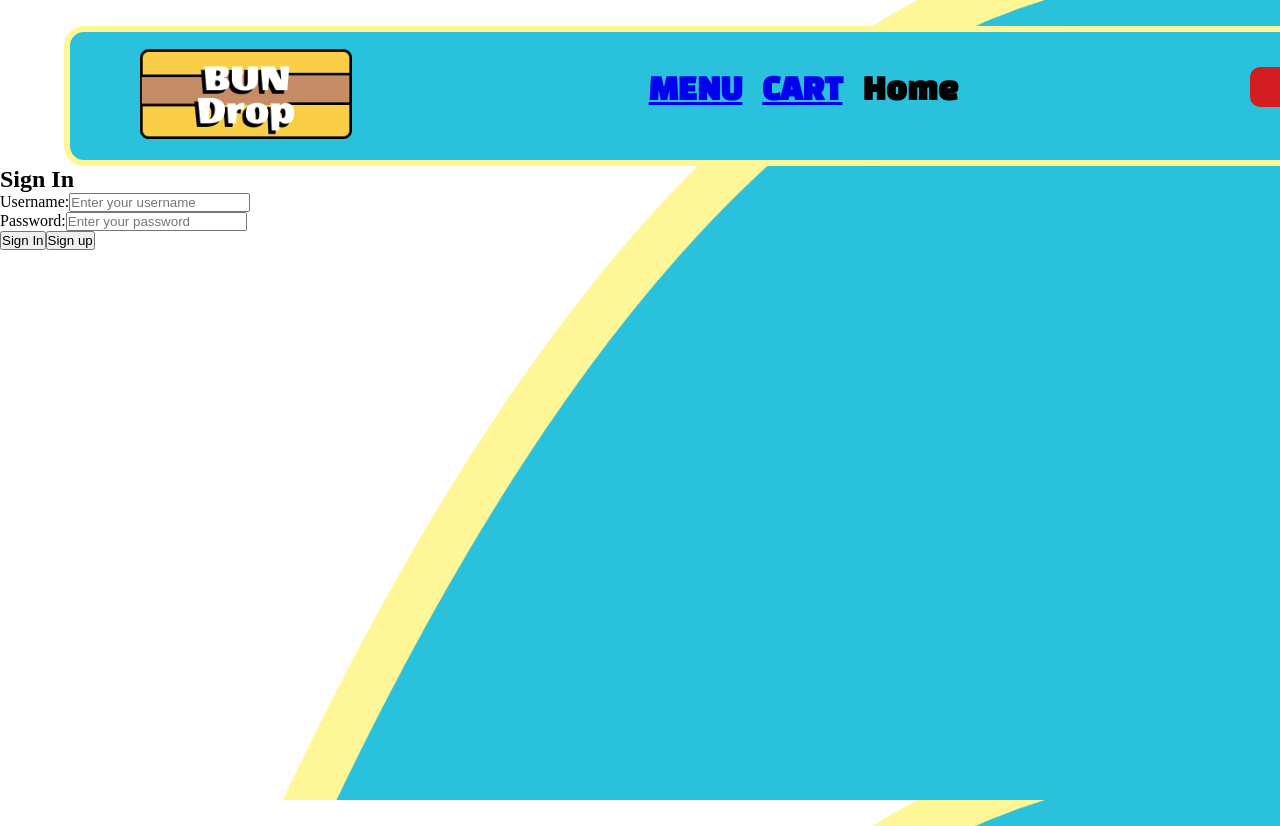
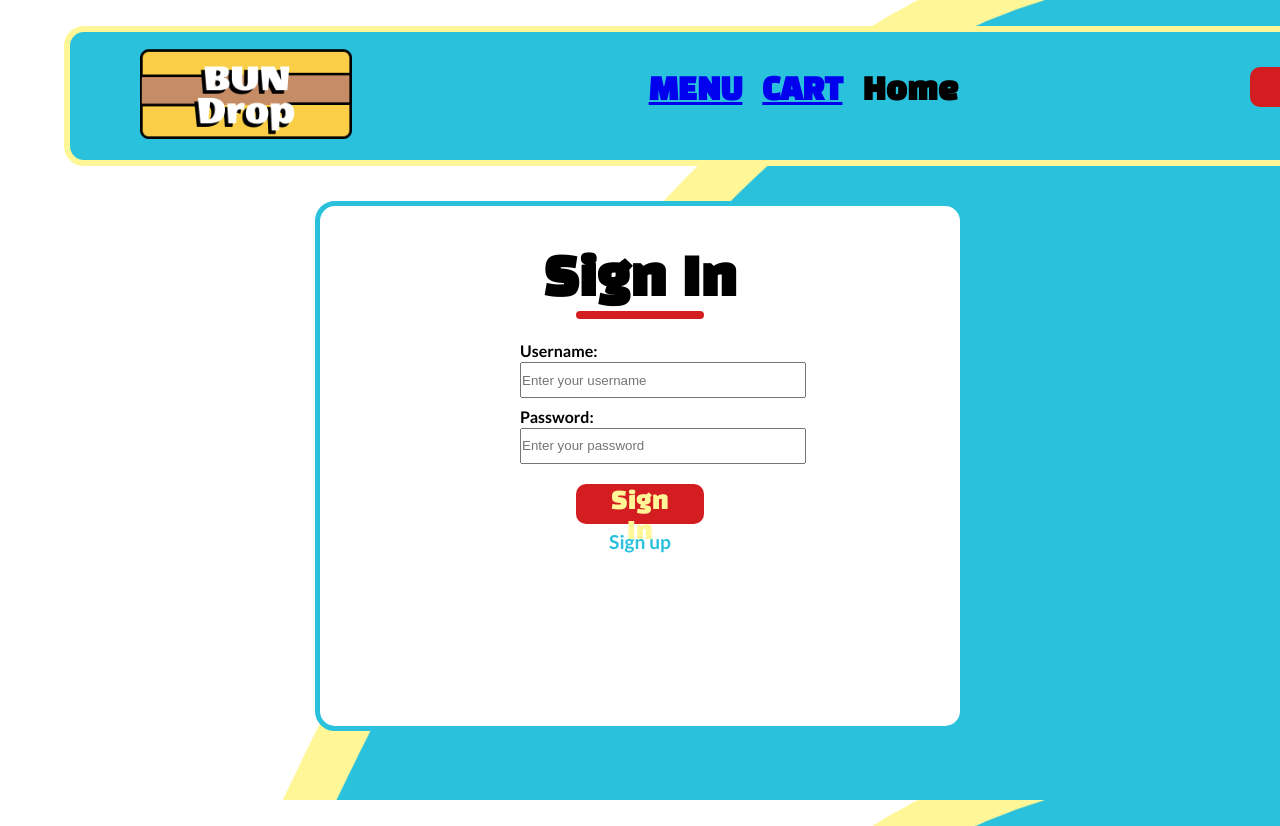
Before and after one commit to NorahBin/bun-drop, a React (Vite) app: page /signinpage in a window 1280 px wide. Shown: the top 826 px of the page. Built offline with nearby package versions, Linux system fonts and the light colour scheme.

Commit message:
sign up/sign in design

```diff
--- a/src/App.css
+++ b/src/App.css
@@ -35,7 +35,7 @@ body {
   border: 6px solid #fff797;
 }
 
-.home-text{
+.home-text {
   font-size: 30px;
   font-family: "Black Han Sans";
 }
@@ -57,8 +57,7 @@ body {
   font-family: "Black Han Sans";
 }
 
-
-.favorites-text{
+.favorites-text {
   font-size: 30px;
   font-family: "Black Han Sans";
 }
@@ -67,7 +66,6 @@ body {
   font-size: 30px;
   font-family: "Black Han Sans";
 }
-
 
 .sign-in {
   border: none;
@@ -82,17 +80,13 @@ body {
   font-family: "Black Han Sans";
 }
 
-
-
 /* .navbar-underline {
   width: 100%;
   height: 4px;
   /* background-color: #fff797;  */
 /* } */
 
-
 /* ------------------------------------------------- */
-
 
 /* LandingPageCards.jsx */
 
@@ -112,8 +106,6 @@ body {
   border: #29c1db solid 5px;
 }
 
-
-
 .burger-pic {
   height: 70%;
   width: 70%;
@@ -127,19 +119,16 @@ body {
   font-weight: 400;
 }
 
-.landing-page-description-text{
+.landing-page-description-text {
   font-family: "Lato";
   color: black;
-
 }
-
 
 .landing-page-red-line {
   background-color: #d31d21;
   width: 50%;
   height: 1%;
 }
-
 
 /* *-------------------------------------------* */
 
@@ -153,14 +142,12 @@ body {
 .most-popular-text {
   font-family: "Black Han Sans";
   font-weight: 900;
-  font-size:380%;
+  font-size: 380%;
   margin-left: 10%;
 }
 
-.stripes-image{
-
+.stripes-image {
 }
-
 
 .red-line-most-popular {
   background-color: #d31d21;
@@ -191,7 +178,6 @@ body {
   left: 2.5%;
 }
 
-
 .previous-button {
   width: 70px;
   height: 70px;
@@ -201,7 +187,6 @@ body {
   border-radius: 50%;
   margin-left: 1%;
 }
-
 
 .arrow-icon {
   font-size: 48px;
@@ -220,9 +205,8 @@ body {
   background-color: #d31d21;
 
   border-radius: 50%;
-margin-right:2%;
+  margin-right: 2%;
 }
-
 
 .circle-container {
   display: flex;
@@ -231,7 +215,6 @@ margin-right:2%;
   padding-bottom: 1%;
   gap: 3%;
 }
-
 
 .image-circles {
   display: flex;
@@ -245,9 +228,6 @@ margin-right:2%;
   border: 6px solid #fff797;
   border-radius: 50%; /* to make it a circle */
 }
-
-
-
 
 /* *-------------------------------------------* */
 
@@ -267,7 +247,6 @@ margin-right:2%;
   margin-right: 5%;
 }
 
-
 .menu-text-container {
   margin-top: 10px;
   display: flex;
@@ -276,20 +255,16 @@ margin-right:2%;
   color: white;
   font-family: "Black Han Sans";
 
-
   /* justify-content: space-around; */
 }
 
-
-.all-text{
-
+.all-text {
   margin-top: 0.5%;
   padding-left: 10px;
 }
 
-.burger-text{
+.burger-text {
   margin-top: 0.5%;
-
 }
 
 .menu-all-button {
@@ -301,7 +276,6 @@ margin-right:2%;
   padding-left: 2%;
 }
 
-
 .menu-burger-button {
   font-family: "Black Han Sans";
   font-size: 35px;
@@ -309,7 +283,6 @@ margin-right:2%;
   background-color: #d31d21;
   border: none;
 }
-
 
 .menu-sides-button {
   font-family: "Black Han Sans";
@@ -320,7 +293,6 @@ margin-right:2%;
   margin-top: 10px;
 }
 
-
 .menu-drink-button {
   font-family: "Black Han Sans";
   font-size: 35px;
@@ -329,7 +301,6 @@ margin-right:2%;
   border: none;
   margin-top: 1%;
 }
-
 
 .menu-dessert-button {
   font-family: "Black Han Sans";
@@ -340,15 +311,9 @@ margin-right:2%;
   margin-top: 0.6%;
 }
 
-
-
-
-
 .yellow-active {
   color: #fff797;
 }
-
-
 
 .white-line {
   height: 50px;
@@ -370,8 +335,6 @@ margin-right:2%;
   font-size: 45px;
   margin-top: 0.5%;
 }
-
-
 
 .dessert-icon {
   font-size: 60px;
@@ -408,7 +371,7 @@ margin-right:2%;
   width: 60%;
 }
 
-.menu-description{
+.menu-description {
   font-family: "Lato";
   font-size: 1.2rem;
   text-align: center;
@@ -419,15 +382,12 @@ margin-right:2%;
   height: 2px;
 }
 
-
 .menu-red-line {
   background-color: #d31d21;
   width: 50%;
   height: 0.6vh;
   border-radius: 30px;
 }
-
-
 
 .menu-order-button {
   margin-left: 80px;
@@ -441,7 +401,7 @@ margin-right:2%;
   background-color: #d31d21;
   color: #fff797;
   font-size: 1.5vw;
-  font-family: "Black Han Sans"
+  font-family: "Black Han Sans";
 }
 
 .menu-text-title {
@@ -449,24 +409,21 @@ margin-right:2%;
   font-size: 2vw;
   color: black;
   border: none;
-  margin-top:-10%;
+  margin-top: -10%;
 }
 
-.menu-price-container{
+.menu-price-container {
   display: flex;
   font-family: "Lato";
   font-size: 1.3rem;
   gap: 10px;
-
 }
 
-.menu-price{
-
+.menu-price {
 }
-.menu-price-text{
+.menu-price-text {
   font-weight: bold;
 }
-
 
 /* *-------------------------------------------* */
 
@@ -495,7 +452,6 @@ margin-right:2%;
 
 } */
 
-
 .burger-pic {
   height: 70%;
   width: 70%;
@@ -520,7 +476,6 @@ padding-bottom: 2%;
   border-radius: 20px;
 }
 
-
 .order-title {
   text-align: center;
   margin-top: 6%;
@@ -531,7 +486,7 @@ padding-bottom: 2%;
 .red-line-orders {
   margin-left: 40%;
   background-color: #d31d21;
-  height: 0.6vh;
+  height: 1vh;
   width: 20%;
   border-radius: 20px;
   margin-top: -1%;
@@ -550,7 +505,6 @@ padding-bottom: 2%;
   font-size: 1.5rem;
 } */
 
-
 .order-delete-button {
   display: flex;
   align-items: center;
@@ -562,7 +516,6 @@ padding-bottom: 2%;
   margin-left: 4%;
   margin-right: 16%;
 }
-
 
 /* .order-delete-button{
 
@@ -593,7 +546,6 @@ padding-bottom: 2%;
   }
 }
 
-
 .cart-total-price-container {
   display: flex;
   gap: 20px;
@@ -610,32 +562,30 @@ padding-bottom: 2%;
   font-family: "Lato";
 }
 
-
 .cart-price {
   font-size: 20px;
   margin-top: 5px;
 }
 
-.order-price-container{
+.order-price-container {
   display: flex;
   justify-content: space-between;
   align-items: center;
   flex-grow: 1;
 }
 
-.order-quantity{
+.order-quantity {
   width: 6%;
-  border:none;
-  background-color:lightgrey;
+  border: none;
+  background-color: lightgrey;
   border-radius: 10px;
   text-align: center;
   font-weight: bold;
   font-size: 1rem;
   margin-right: 3%;
-
 }
 
-.order-grey-line{
+.order-grey-line {
   width: 64%;
   height: 3px;
   background-color: rgba(195, 195, 195, 0.3);
@@ -643,11 +593,9 @@ padding-bottom: 2%;
   margin-left: 11%;
 }
 
-
 .delete-icon {
   font-size: 24px;
   text-align: center;
-
 }
 
 .cart-pay-button {
@@ -690,7 +638,6 @@ text-align: center;
   font-family: "Black Han Sans";
 }
 
-
 .redline-checkout {
   margin-left: 38%; /* Adjusted for responsiveness */
   margin-right: 10%; /* Adjusted for responsiveness */
@@ -702,16 +649,11 @@ text-align: center;
   margin-bottom: 2%;
 }
 
-
-
-
-
 .checkout-item-container {
   display: flex;
   flex-wrap: wrap; /* Allow items to wrap to the next line */
   padding: 10px; /* Adjusted for smaller screens */
 }
-
 
 .checkout-quantity {
   width: 4%; /* Adjusted for smaller screens */
@@ -726,7 +668,6 @@ text-align: center;
   border: none;
   pointer-events: none;
 }
-
 
 .checkout-name-price-container {
   display: flex;
@@ -765,26 +706,22 @@ text-align: center;
   /* margin-left: 63%; */
 }
 
-.checkout-total-price-title{
+.checkout-total-price-title {
   font-family: "Lato";
   font-weight: bold;
   font-size: 20px;
-
 }
 
-.checkout-price-text{
+.checkout-price-text {
   font-family: "Lato";
   font-size: 20px;
 }
-
 
 .checkout-pay-container {
   margin-left: 7%;
   margin-bottom: 5%;
   margin-top: 3%;
 }
-
-
 
 /* *-------------------------------------------* */
 /* paymentcomponent.jsx */
@@ -826,7 +763,6 @@ text-align: center;
   margin: 0 10px;
 }
 
-
 /*
 .checkout-circle-button {
   width: 20px;
@@ -839,11 +775,7 @@ text-align: center;
 
 .checkout-circle-button.selected {
   border: 5px solid rgba(51, 53, 54, 1);
-
-
-
 }
-
 
 .swish-text {
   padding-right: 2%;
@@ -950,7 +882,6 @@ text-align: center;
   height: 30px;
   margin-bottom: 3%;
   border: lightgrey solid 2px;
-
 }
 
 .card-pay-button {
@@ -966,25 +897,115 @@ text-align: center;
   border-radius: 10px;
 }
 
-
 .input-error-text,
 .card-number-error-text,
 .card-name-error-text,
 .date-error-text,
 .cvv-error-text {
   color: red;
-  font-size: 10px;
+  font-size: 80%;
 }
 
 .error-text-container {
-
   margin-top: -9%;
   margin-left: 1%;
 }
 
+/* *-------------------------------------------* */
+
+/* Sign-up/sign in */
+.auth-container {
+  display: flex;
+  justify-content: center;
+  align-items: center;
+  height: 75vh; /* Full height of the viewport */
+}
+
+.auth-box {
+  display: flex;
+  flex-direction: column;
+  align-items: center;
+  width: 50vw;
+  height: 65vh;
+  background-color: white;
+  border: #29c1db solid 5px;
+  border-radius: 20px;
+}
+
+.auth-text {
+  text-align: center;
+  margin-top: 7%;
+  font-size: 4vw;
+  font-family: "Black Han Sans";
+}
+
+.auth-redline {
+  width: 10vw;
+  border-radius: 20px;
+  background-color: #d31d21;
+  height: 1vh;
+  margin-top: -0.6%;
+}
+
+.input-container {
+  display: flex;
+  flex-direction: column;
+  margin-top: 7%;
+  font-family: "Lato";
+  gap: 2px;
+}
+
+.input-text {
+  font-weight: 600;
+}
+
+.input-field {
+  height: 4vh;
+  width: 22vw;
+}
+
+.button-container {
+  display: flex;
+  flex-direction: column;
+  align-items: center;
+}
+
+.auth-button {
+  text-align: center;
+  margin-top: 7%;
+  height: 5vh;
+  width: 10vw;
+  background-color: #d31d21;
+  color: #fff797;
+  border: none;
+  border-radius: 10px;
+  font-size: 150%;
+  padding: 3px 20px 0px 20px; /* top right bottom left */
+  font-family: "Black Han Sans";
+}
+
+.link {
+  text-decoration: none;
+  display: flex;
+  justify-content: center;
+  margin-top: 2%;
+}
+
+.link:hover .link-text {
+  text-decoration: underline;
+}
+
+.link-text {
+  font-family: "Lato";
+  font-weight: bold;
+  font-size: 1.2rem;
+  color: rgba(41, 193, 219, 1);
+  transition: color 0.3s ease; /* Smooth color transition on hover */
+}
+
+
 
 /* *-------------------------------------------* */
-
 
 
 /* .navbar-underline {
@@ -1014,8 +1035,6 @@ body {
 
 } */
 
-
-
 .total-price-container {
   display: flex;
   gap: 20px;
@@ -1024,16 +1043,10 @@ body {
   /* margin-left: 63%; */
 }
 
-
-
-
-
 .background-pic {
   width: 100%;
   height: calc(100vh - 130px);
 }
-
-
 
 .conformation-container {
   min-height: 50vh;
@@ -1059,33 +1072,9 @@ body {
   margin-top: 20px;
 }
 
-
-
-
-
-
-
-
-
-
-
-
-
-
-
-
-
-
-
-
 .circle.active {
   background-color: #d31d21;
 }
-
-
-
-
-
 
 .right-arrow-icon {
   font-size: 40px;
@@ -1097,11 +1086,6 @@ body {
   border: 6px solid #fff797;
 
 } */
-
-
-
-
-
 
 .all-button {
   font-family: "Black Han Sans";
@@ -1115,37 +1099,15 @@ body {
   color: #fff797;
 }
 
-
-
-
-
-
-
-
-
-
-
 .order-button {
   margin-left: 80px;
   margin-bottom: 20px;
 }
 
-
-
-
-
-
-
-
-
 .grey-line {
   background-color: grey;
   height: 2px;
 }
-
-
-
-
 
 .quantity-input {
   display: flex;
@@ -1206,10 +1168,6 @@ body {
   width: 2px;
 }
 
-
-
-
-
 .pay-button {
   border: none;
   border-radius: 10px;
@@ -1228,28 +1186,9 @@ body {
   font-size: 10px;
 }
 
-
-
-
-
-
-
-
-
 .swish-input:focus {
   border: lightgrey solid 1px;
 }
-
-
-
-
-
-
-
-
-
-
-
 
 .order-name-price-container {
   display: flex;
@@ -1265,27 +1204,14 @@ body {
 
 } */
 
-
-
-
 /* .checkout-name-price-container {
   display: flex;
   justify-content: space-between;
 } */
 
-
-
-
-
-
-
 .checkout-circle-button.active {
   border: 6px solid rgba(51, 53, 54, 1); /* Adjust as needed */
 }
-
-
-
-
 
 .card-input {
   /* width: 45%;
@@ -1312,7 +1238,6 @@ body {
   width: 45%; */
 }
 
-
 .card-error-container {
   display: flex;
   justify-content: space-between;
@@ -1321,16 +1246,11 @@ body {
 .card-error-text {
 }
 
-
-
 .pay-button-error-text {
   color: red;
   font-size: 10px;
 }
 
-
-
-
 .checkout-circle-button.active {
   border: 2px solid black;
 }
--- a/src/components/PaymentComponent.jsx
+++ b/src/components/PaymentComponent.jsx
@@ -98,7 +98,7 @@ function PaymentComponent({ user }) {
 
   const handlePaymentSuccess = () => {
     clearCart();
-    navigate("/confirmationpage");
+    navigate("/conformationpage");
   };
 
   const clearCart = () => {
--- a/src/components/SignInComponent.jsx
+++ b/src/components/SignInComponent.jsx
@@ -1,17 +1,12 @@
-
 import { NavLink } from "react-router-dom";
-
 import React, { useState } from "react";
 import { useNavigate } from "react-router-dom";
 
-//tar setUser som en prop för att sätta user state
 function SignInComponent({ setUser }) {
   const [username, setUsername] = useState("");
   const [password, setPassword] = useState("");
   const navigate = useNavigate();
 
-
-  //Event handlers för username och password ändringar
   function handleUsernameChange(e) {
     setUsername(e.target.value);
   }
@@ -20,37 +15,24 @@ function SignInComponent({ setUser }) {
     setPassword(e.target.value);
   }
 
-
-  //Event handler för form submission
   async function handleSubmitForm(e) {
     e.preventDefault();
 
-
-    //End point för json databas
     const usersUrl = "http://localhost:3000/users";
 
     try {
-
-        //Hämtar user data från databasen
       const response = await fetch(usersUrl);
-      //Om response failar, visa error
       if (!response.ok) {
         throw new Error(`HTTP error! status: ${response.status}`);
       }
 
-
       const users = await response.json();
-
-
-      //Hittar user med matchande username
       const user = users.find((u) => u.name === username);
 
-
-      //Om username matchar, logga in användaren
       if (user && user.password === password) {
         console.log("User signed in successfully:", user);
-        setUser(user); // Sätter user state
-        navigate("/"); // Redirect till homepage
+        setUser(user);
+        navigate("/");
       } else {
         console.log("Invalid username or password");
       }
@@ -63,12 +45,17 @@ function SignInComponent({ setUser }) {
   }
 
   return (
-    <div>
-      <h2>Sign In</h2>
+    <div className="auth-container">
+      <div className="auth-box">
+        <h2 className="auth-text">Sign In</h2>
+        <div className="auth-redline"></div>
         <form onSubmit={handleSubmitForm}>
-        <div>
-          <label htmlFor="username">Username:</label>
+          <div className="input-container">
+            <label className="input-text" htmlFor="username">
+              Username:
+            </label>
             <input
+              className="input-field"
               type="text"
               id="username"
               placeholder="Enter your username"
@@ -76,9 +63,12 @@ function SignInComponent({ setUser }) {
               value={username}
             />
           </div>
-        <div>
-          <label htmlFor="password">Password:</label>
+          <div className="input-container" style={{ marginTop: "2%" }}>
+            <label className="input-text" htmlFor="password">
+              Password:
+            </label>
             <input
+              className="input-field"
               type="password"
               id="password"
               placeholder="Enter your password"
@@ -86,13 +76,127 @@ function SignInComponent({ setUser }) {
               value={password}
             />
           </div>
-        <button type="submit">Sign In</button>
-        <NavLink to="/signuppage">
-          <button >Sign up</button>
+          <div className="button-container">
+            <button className="auth-button" type="submit">
+              Sign In
+            </button>
+            <NavLink to="/signuppage" className="link">
+              <p className="link-text">Sign up</p>
             </NavLink>
+          </div>
         </form>
+      </div>
     </div>
   );
 }
 
 export default SignInComponent;
+
+// import { NavLink } from "react-router-dom";
+// import React, { useState } from "react";
+// import { useNavigate } from "react-router-dom";
+
+// //tar setUser som en prop för att sätta user state
+// function SignInComponent({ setUser }) {
+//   const [username, setUsername] = useState("");
+//   const [password, setPassword] = useState("");
+//   const navigate = useNavigate();
+
+//   //Event handlers för username och password ändringar
+//   function handleUsernameChange(e) {
+//     setUsername(e.target.value);
+//   }
+
+//   function handlePasswordChange(e) {
+//     setPassword(e.target.value);
+//   }
+
+//   //Event handler för form submission
+//   async function handleSubmitForm(e) {
+//     e.preventDefault();
+
+//     //End point för json databas
+//     const usersUrl = "http://localhost:3000/users";
+
+//     try {
+//       //Hämtar user data från databasen
+//       const response = await fetch(usersUrl);
+//       //Om response failar, visa error
+//       if (!response.ok) {
+//         throw new Error(`HTTP error! status: ${response.status}`);
+//       }
+
+//       const users = await response.json();
+
+//       //Hittar user med matchande username
+//       const user = users.find((u) => u.name === username);
+
+//       //Om username matchar, logga in användaren
+//       if (user && user.password === password) {
+//         console.log("User signed in successfully:", user);
+//         setUser(user); // Sätter user state
+//         navigate("/"); // Redirect till homepage
+//       } else {
+//         console.log("Invalid username or password");
+//       }
+//     } catch (error) {
+//       console.error("Could not fetch users:", error);
+//     }
+
+//     setUsername("");
+//     setPassword("");
+//   }
+
+//   return (
+//     <>
+//       <div className="sign-in-container">
+//         <div className="sign-in-box">
+//           <h2 className="sign-in-text">Sign In</h2>
+//           <div className="sign-in-redline"></div>
+//           <form onSubmit={handleSubmitForm}>
+//             <div>
+//               <div className="username-container">
+//                 <label className="username-text" htmlFor="username">
+//                   Username:
+//                 </label>
+//                 <input
+//                   className="username-input"
+//                   type="text"
+//                   id="username"
+//                   placeholder="Enter your username"
+//                   onChange={handleUsernameChange}
+//                   value={username}
+//                 />
+//               </div>
+//             </div>
+//             <div>
+//               <div className="password-container">
+//                 <label className="password-text" htmlFor="password">
+//                   Password:
+//                 </label>
+//                 <input
+//                   className="password-input"
+//                   type="password"
+//                   id="password"
+//                   placeholder="Enter your password"
+//                   onChange={handlePasswordChange}
+//                   value={password}
+//                 />
+//               </div>
+//             </div>
+//             <div className="sign-in-button-container">
+//               <button className="sign-in-button" type="submit">
+//                 Sign In
+//               </button>
+//               <NavLink to="/signuppage" className="sign-up-link">
+//                 <p className="sign-up-text">Sign up</p>
+//               </NavLink>
+//             </div>
+//           </form>
+//         </div>
+//       </div>
+//     </>
+//   );
+// }
+
+// export default SignInComponent;
--- a/src/components/SignUpComponent.jsx
+++ b/src/components/SignUpComponent.jsx
@@ -1,57 +1,146 @@
-import React from "react";
-import { useState } from "react";
+// import React from "react";
+// import { useState } from "react";
+
+// function SignUpComponent() {
+//   const [name, setName] = useState("");
+//   const [password, setPassword] = useState(""); // Add state for password
+
+//   function handleNameChange(e) {
+//     setName(e.target.value);
+//   }
+
+
+
+//   function handlePasswordChange(e) {
+
+//     setPassword(e.target.value);
+//   }
+
+//   function handleSubmitForm(e) {
+//     e.preventDefault();
+
+//     //Skicka vår nya user till en databas
+//     const postOptions = {
+//       method: "POST",
+//       headers: { "Content-Type": "application/json" },
+//       body: JSON.stringify({ name: name, password: password }), // Include password in the POST request
+//     };
+
+//     fetch("http://localhost:3000/users", postOptions);
+
+//     //Städa upp inputs
+//     setName("");
+//     setPassword("");
+//   }
+
+//   return (
+//     <>
+//       <div className="sign-up-container">
+//         <div className="sign-up-box">
+//           <h1 className="sign-up-text-title">Sign Up</h1>
+//           <div className="sign-up-redline"></div>
+
+//           <form onSubmit={handleSubmitForm}>
+//             <div className="sign-up-username-container">
+//               <h2>Username:</h2>
+//               <input
+//               className="sign-up-username-input"
+//                 type="text"
+//                 placeholder="Username"
+//                 onChange={handleNameChange}
+//                 value={name}
+//               />
+//             </div>
+
+//             <div className="sign-up-password-container">
+//               <h2>Password</h2>
+
+//               <input
+//               className="sign-up-password-input"
+//                 type="password"
+//                 placeholder="Password"
+//                 onChange={handlePasswordChange}
+//                 value={password}
+//               />
+//               <button className="register-button" type="submit">Register</button>
+//             </div>
+//           </form>
+//         </div>
+//       </div>
+//     </>
+//   );
+// }
+
+// export default SignUpComponent;
+import React, { useState } from "react";
 
 function SignUpComponent() {
   const [name, setName] = useState("");
-  const [password, setPassword] = useState(""); // Add state for password
+  const [password, setPassword] = useState("");
 
   function handleNameChange(e) {
     setName(e.target.value);
   }
 
-
-
   function handlePasswordChange(e) {
-
     setPassword(e.target.value);
   }
 
   function handleSubmitForm(e) {
     e.preventDefault();
 
-    //Skicka vår nya user till en databas
     const postOptions = {
       method: "POST",
       headers: { "Content-Type": "application/json" },
-      body: JSON.stringify({ name: name, password: password }), // Include password in the POST request
+      body: JSON.stringify({ name: name, password: password }),
     };
 
     fetch("http://localhost:3000/users", postOptions);
 
-    //Städa upp inputs
     setName("");
     setPassword("");
   }
 
   return (
-    <>
+    <div className="auth-container">
+      <div className="auth-box">
+        <h1 className="auth-text">Sign Up</h1>
+        <div className="auth-redline"></div>
         <form onSubmit={handleSubmitForm}>
+          <div className="input-container">
+            <label className="input-text" htmlFor="username">
+              Username:
+            </label>
             <input
+              className="input-field"
               type="text"
-          placeholder="Name"
+              id="username"
+              placeholder="Username"
               onChange={handleNameChange}
               value={name}
             />
-
+          </div>
+          <div className="input-container" style={{ marginTop: "2%" }}>
+            <label className="input-text" htmlFor="password">
+              Password:
+            </label>
             <input
+              className="input-field"
               type="password"
+              id="password"
               placeholder="Password"
               onChange={handlePasswordChange}
               value={password}
             />
-        <button type="submit">Register</button>
+          </div>
+          <div className="button-container">
+            <button className="auth-button" type="submit">
+              Register
+            </button>
+          </div>
         </form>
-    </>
+      </div>
+    </div>
   );
 }
 
```
Also changed, not shown: menu.json (+36 -16 lines). Lines whose indentation alone changed are shown as unchanged.
